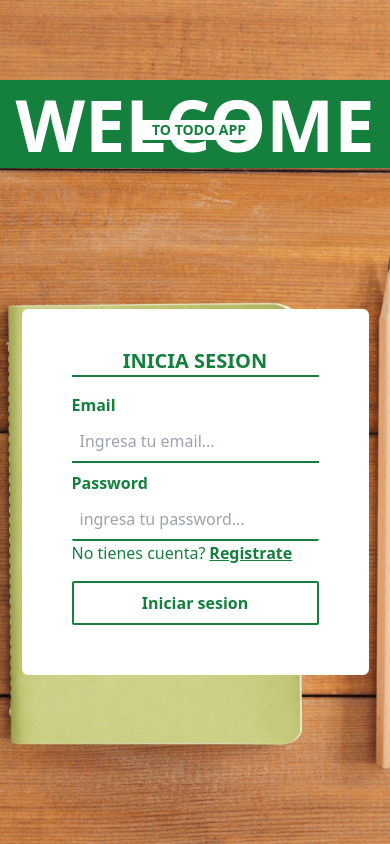
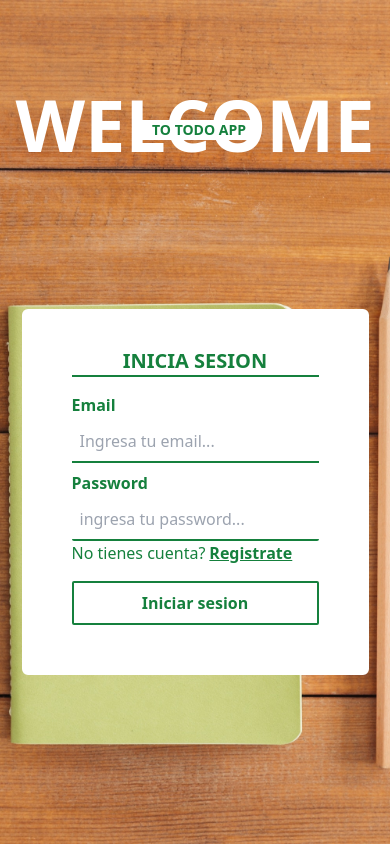
Before and after one commit to francoag98/toDoAPP, a Next.js app in the folder client/todo-client/: page /login in a window 390 px wide. Built offline with nearby package versions, Linux system fonts and the light colour scheme.

Commit message:
fix responsive

```diff
--- a/client/todo-client/app/globals.css
+++ b/client/todo-client/app/globals.css
@@ -12,7 +12,7 @@
     }
 }
 
-@media (max-width: 800px) {
+@media (min-width: 800px) {
     .bg-video {
 
         background-image: url("../public/image.jpg");
--- a/client/todo-client/app/login/page.tsx
+++ b/client/todo-client/app/login/page.tsx
@@ -60,7 +60,7 @@ const Login: React.FC = () => {
     <main className="flex flex-col h-screen w-full m-0 bg-video">
       {/* <video src="video3.mp4" autoPlay loop muted className="bg-video"></video> */}
       <div className="flex flex-col sm:mt-9 md:mt-0">
-        <h1 className="text-center font-bold text-white sm:bg-transparent bg-green-700 p-2 text-7xl sm:text-9xl mt-20 sm:mt-10 md:mt-8 lg:mt-10 2xl:mt-24 font-sans -mb-10">
+        <h1 className="text-center font-bold text-white sm:bg-transparent p-2 text-7xl sm:text-9xl mt-20 sm:mt-10 md:mt-24 lg:mt-26 2xl:mt-24 font-sans -mb-10">
           WELCOME
         </h1>
         <div className="text-center m-auto -mt-2 sm:-mt-10">
```
